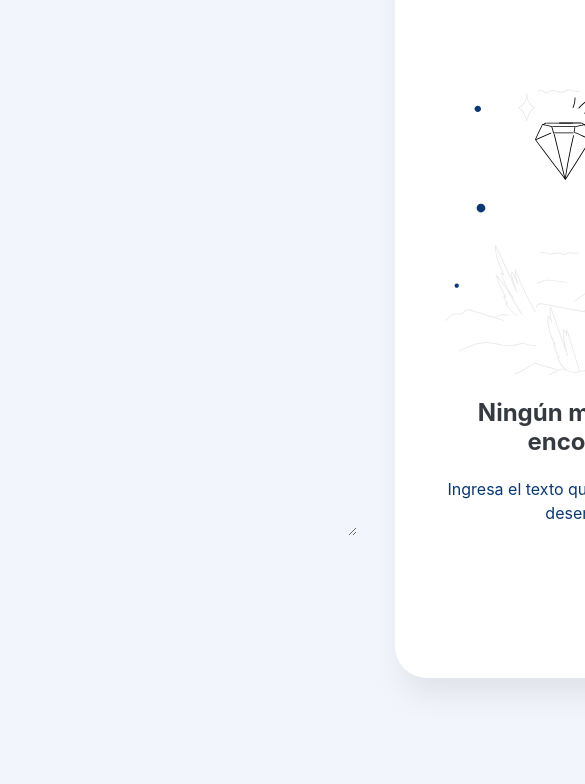
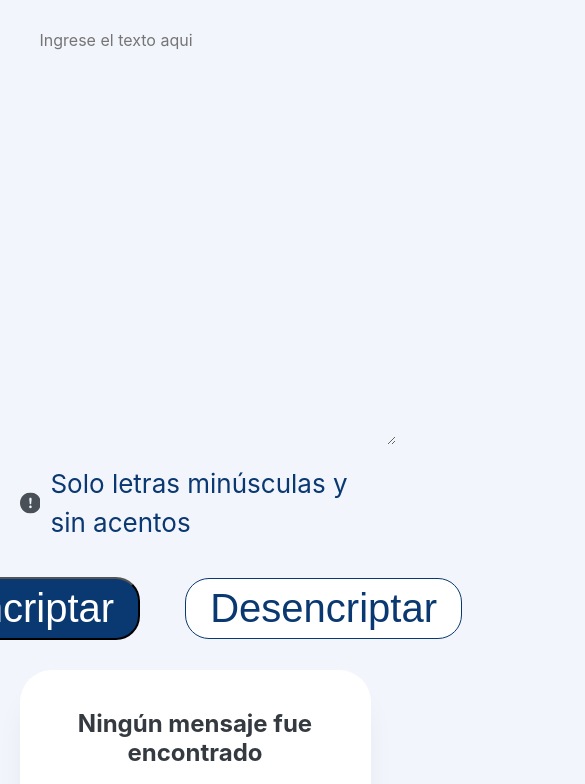
Before and after one commit to aomerge/Encriptador, a plain HTML site: page src/pages/simpleEncryption.html in a window 390 px wide. Shown: the part 106-890 px from the top of the page, 585 px wide, since content can reach past the window. Before the commit the page ends 844 px from the top, so only its background shows below. Drawn offline with Linux system fonts and the light colour scheme.

Commit message:
Implemented responsive design for tablet mode

```diff
--- a/src/public/css/index.css
+++ b/src/public/css/index.css
@@ -18,6 +18,7 @@ body {
   background: var(--Light-blue-light-blue-100, #f3f5fc);
 }
 body#container {
+    width: 100%;
   display: grid;
   justify-content: center;
   align-items: center;
@@ -217,6 +218,104 @@ main.elementGrid section.buttons div button.white:hover{
     color: var(--White, #FFF);
 }
 
+/*responsive*/
+@media screen and (max-width: 1068px) {
+    p{
+        padding: 0;
+    }
+    body#container {
+        width: 100%;
+        justify-content: normal;
+
+    }
+   main.elementGrid{
+    max-width: 1024px;
+    width: 90%;
+    grid-template-columns: repeat(1, 1fr);
+    grid-template-rows: repeat(auto-fit, 1fr);
+    padding: 5vh 5%;
+    }
+    main.elementGrid section.textarea{
+        margin-inline: 0px;
+        margin-block-start: 20px;
+        grid-column: 1/3;
+    }
+    main.elementGrid section.textarea textarea{
+        width: 96% !important;
+        margin: 0 0px;
+        height: 57vh !important;
+        padding: 20px;
+    }
+    main.elementGrid section.Ouput{
+        position: static;
+        grid-column: 1/3;
+        grid-row: 5/6;
+    }
+    main.elementGrid section.Ouput div.output{
+
+        height: auto;
+        padding-block: 20px;
+        margin-block-start: 30px;
+    }
+    main.elementGrid section.Ouput div.output svg{
+        display: none;
+    }
+    main.elementGrid section.Ouput div.result{
+        grid-template-rows: repeat(1, 1fr);
+    }
+    main.elementGrid section.Ouput div.result p{
+        justify-content: center;
+        font-size: 18px;
+    }
+    main.elementGrid section.buttons {
+        width: 80%;
+        margin: 0;
+        padding: 0 10%;
+    }
+    main.elementGrid section.buttons div#bi{
+        display: flex;
+        justify-content: start;
+        margin-block-end: 20px;
+    }
+    main.elementGrid section.buttons div#bi p{
+        font-size: 26px;
+    }
+    main.elementGrid section.buttons div#bi svg{
+        width: 30px;
+        height: 30px;
+    }
+    main.elementGrid section.buttons div{
+        display: flex;
+        align-items: center;
+        justify-content: space-between;
+    }
+    main.elementGrid section.buttons div button {
+        font-size: 55px;
+    }
+}
+@media screen and (max-width: 780px) {
+    main.elementGrid section.textarea textarea{
+        height: 47vh !important;
+    }
+    main.elementGrid section.buttons{
+        padding: 0;
+        width: 100%;
+    }
+    main.elementGrid section.buttons div#bi{
+        gap: 0;
+    }
+    main.elementGrid section.buttons div{
+        display: flex;
+        align-items: center;
+        justify-content: center;
+        gap: 10%;
+
+    }
+    main.elementGrid section.buttons div button{
+        font-size: 40px;
+    }
+}
+/* animation */
 @keyframes fadeIn {
   0% {
     opacity: 0;
```
